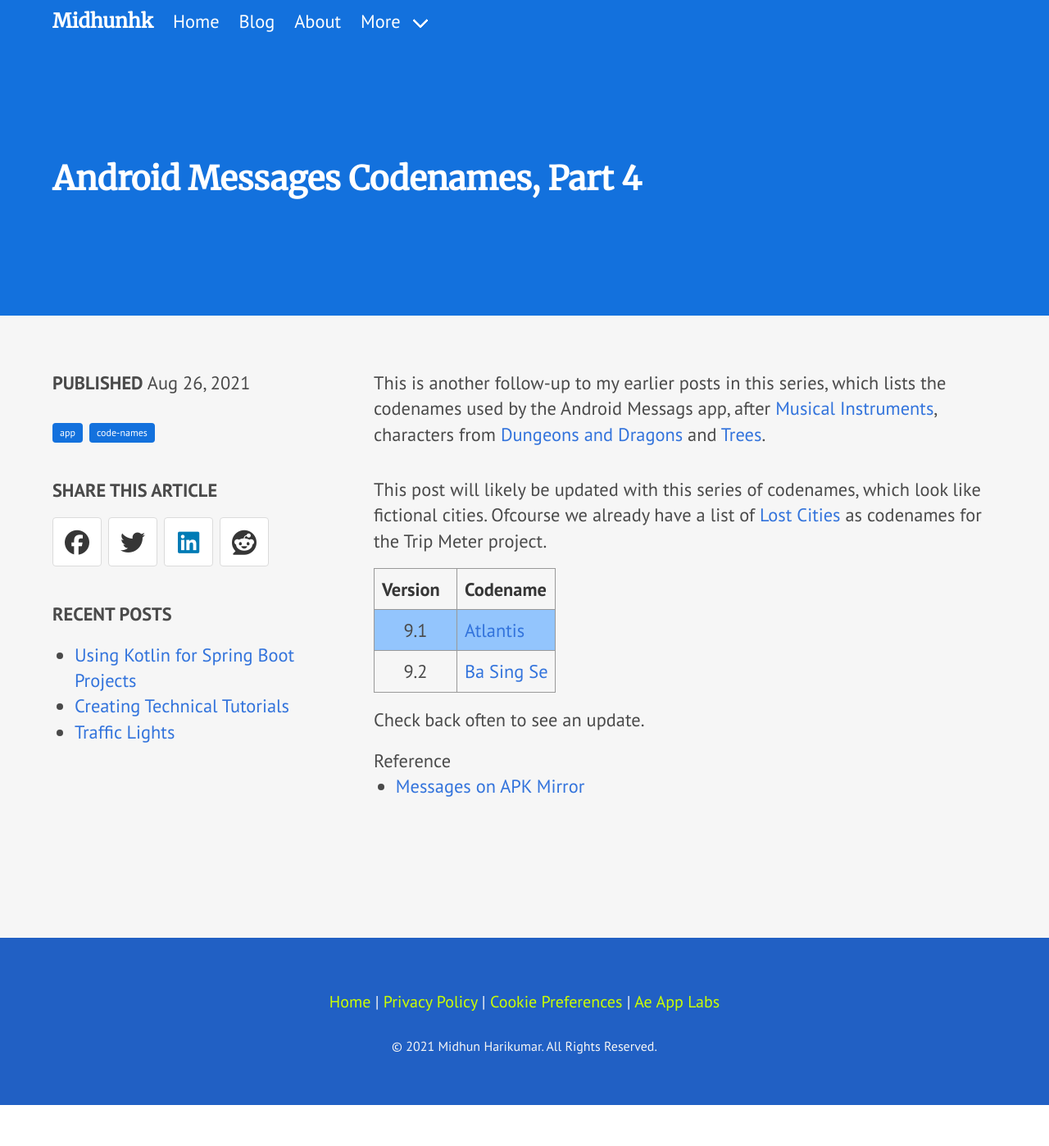
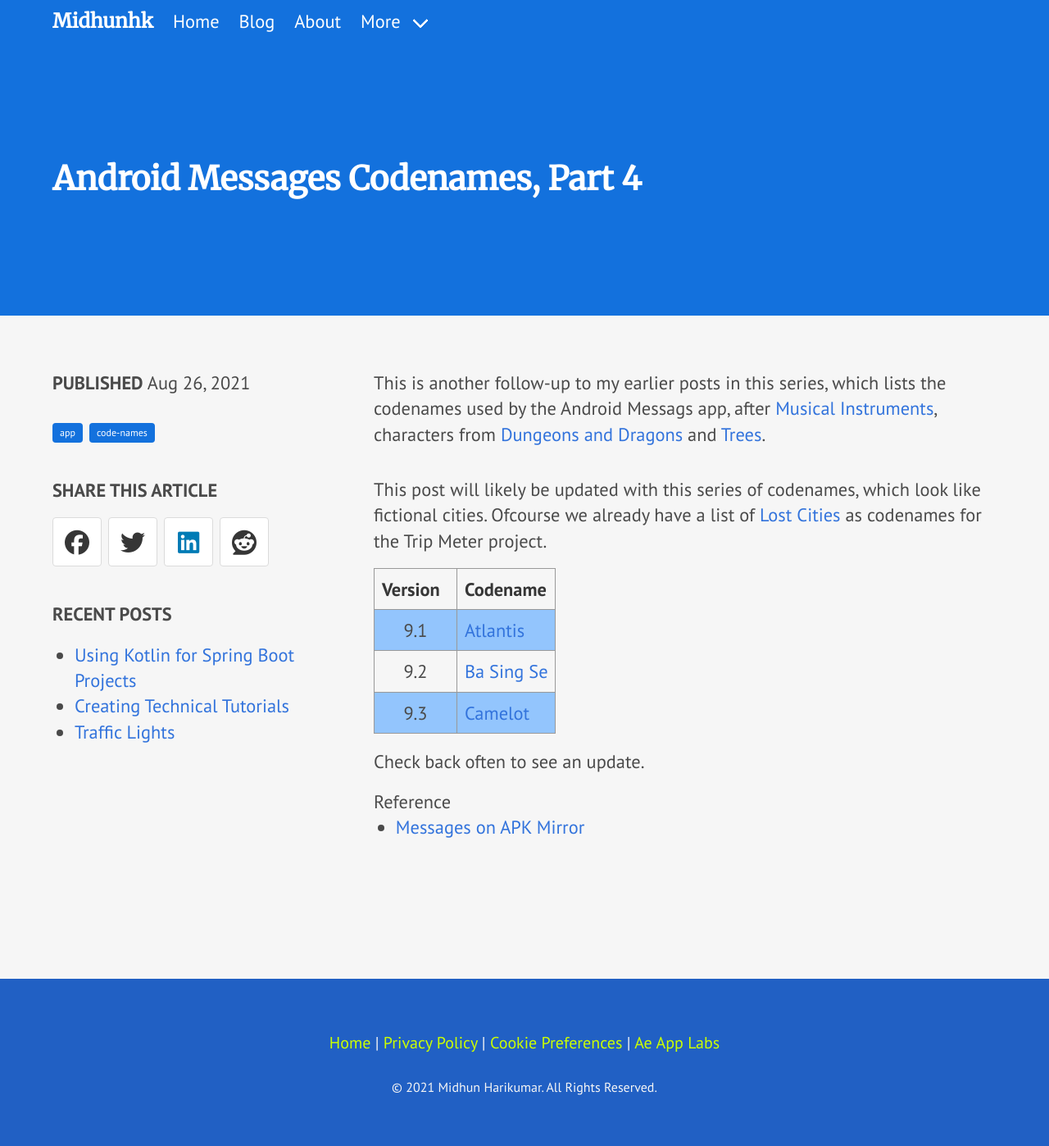
Before and after one commit to midhunhk/midhunhk.github.io, a Jekyll site: the page built from _posts/2021-08-26-android-messages-codenames.md, in a window 1280 px wide. Shown: the whole page at 82% size. Built offline with Jekyll 4.4.1, drawn with Linux system fonts in a browser that asks for light colours; nearby versions of some CDN libraries; comment, search, counter and statistics services are not loaded; a style sheet for code colours, icons or effects is not loaded; before the commit the page ends 1348 px from its top, so only the background shows below that.

Commit message:
Update 2021-08-26-android-messages-codenames.md

```diff
--- a/_posts/2021-08-26-android-messages-codenames.md
+++ b/_posts/2021-08-26-android-messages-codenames.md
@@ -17,6 +17,7 @@
 |:---------:|:----------|
 | 9.1     | [Atlantis](https://en.wikipedia.org/wiki/Atlantis) |
 | 9.2     | [Ba Sing Se](https://avatar.fandom.com/wiki/Ba_Sing_Se) |
+| 9.3     | [Camelot](https://en.wikipedia.org/wiki/Camelot) |
 
 Check back often to see an update.
 
```
